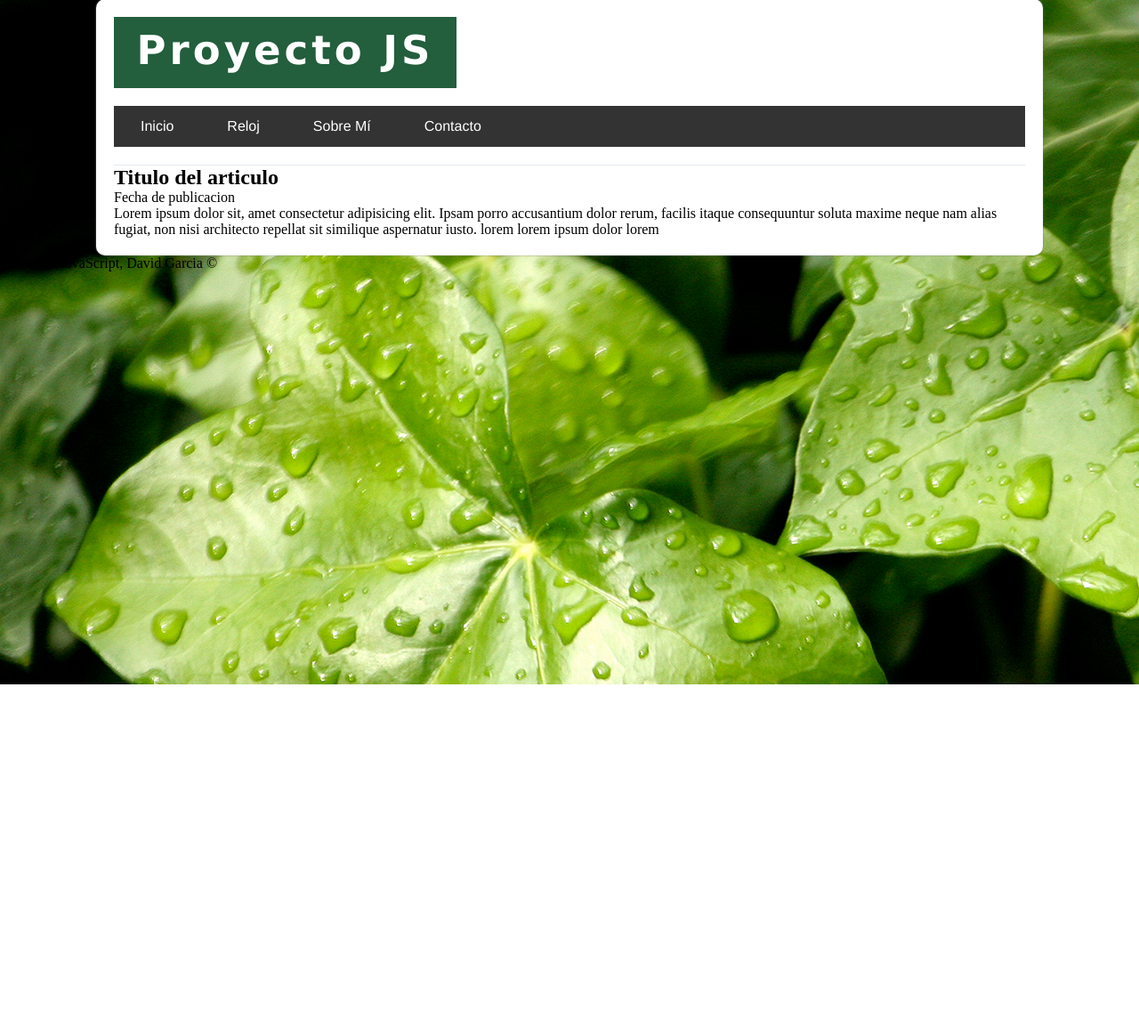
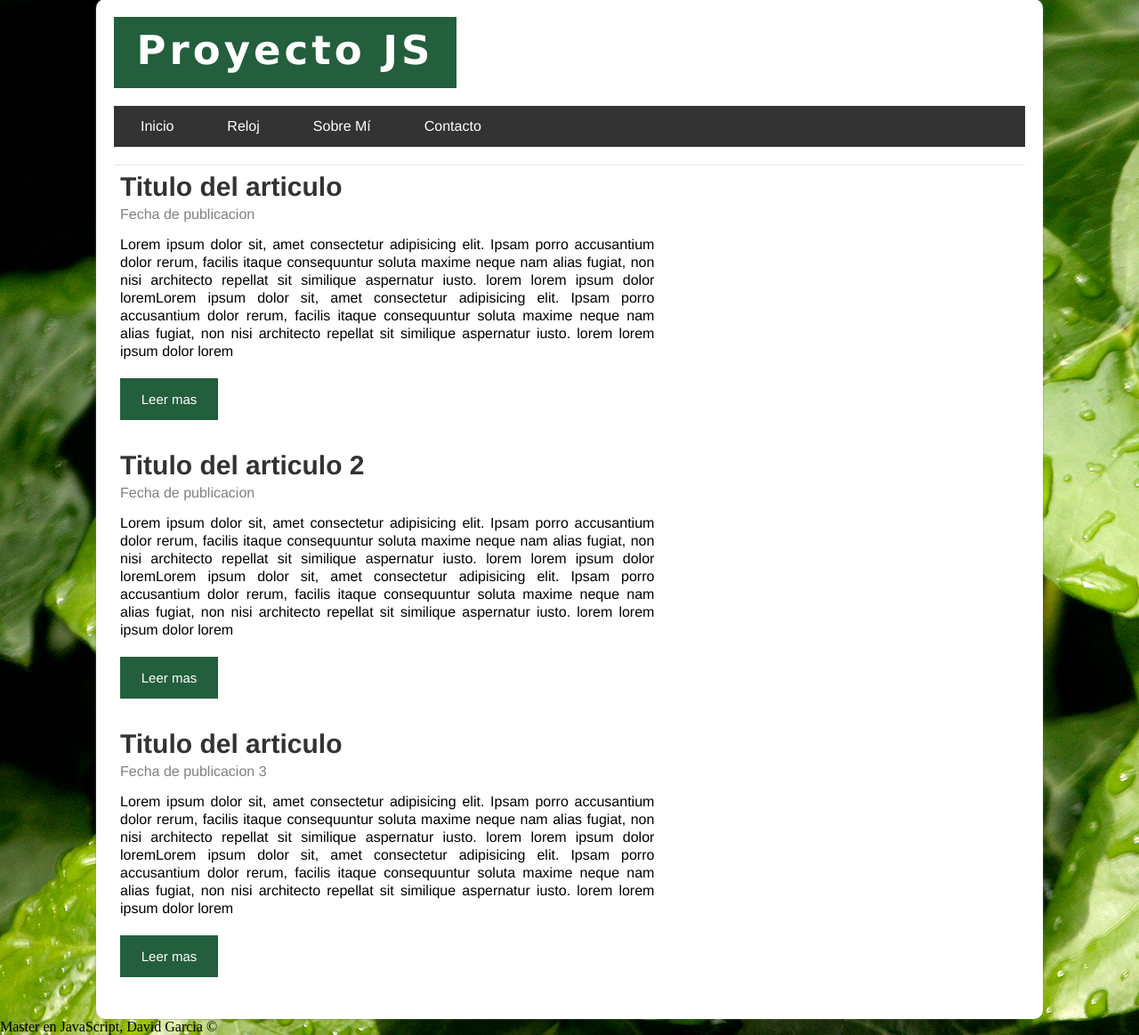
Before and after one commit to deydrums/master-javascript, a web app: file proyecto-js/index.html in a window 1280 px wide. Shown: the part 31-1194 px from the top of the page at 89% size. Before the commit the page ends 800 px from the top, so only its background shows below. Run offline with its HTML, style and script files only (its server is not run), Linux system fonts and the light colour scheme.

Commit message:
Maquetar articulos

```diff
--- a/proyecto-js/css/styles.css
+++ b/proyecto-js/css/styles.css
@@ -93,12 +93,47 @@ body{
     padding-right:30px;
 }
 
+#posts{
+    width:60%;
+    float:left;
+    font-family: Helvetica, Arial, sans-serif;
+}
 
-.nav-logo {
-    font-size: 2.1rem;
-    font-weight: 500;
-    color: #482ff7;
+.post{
+    padding:7px;
 }
+
+.post h2{
+    font-size:30px;
+    color: #333;
+}
+.post .date{
+    display: block;
+    color: gray;
+    margin-top: 5px;
+}
+
+.post p{
+    margin-top:15px;
+    margin-bottom: 20px;
+    line-height: 20px;
+    text-align: justify;
+}
+
+.button-more{
+    font-size:15px;
+    display:block;
+    padding:15px;
+    background:#235E3D;
+    text-decoration: none;
+    margin-top:10px;
+    width: 80px;
+    color: white;
+    text-align: center;
+    margin-bottom: 20px;
+}
+
+
 
 @media only screen and (max-width: 768px) {
     #global{
--- a/proyecto-js/index.html
+++ b/proyecto-js/index.html
@@ -55,17 +55,36 @@
                 <div id="posts">
                     <article class="post">
                         <h2>Titulo del articulo</h2>
-                        <span>Fecha de publicacion</span>
-                        <p>Lorem ipsum dolor sit, amet consectetur adipisicing elit. Ipsam porro accusantium dolor rerum, facilis itaque consequuntur soluta maxime neque nam alias fugiat, non nisi architecto repellat sit similique aspernatur iusto. lorem lorem ipsum dolor lorem</p>
+                        <span class="date">Fecha de publicacion</span>
+                        <p>Lorem ipsum dolor sit, amet consectetur adipisicing elit. Ipsam porro accusantium dolor rerum, facilis itaque consequuntur soluta maxime neque nam alias fugiat, non nisi architecto repellat sit similique aspernatur iusto. lorem lorem ipsum dolor loremLorem ipsum dolor sit, amet consectetur adipisicing elit. Ipsam porro accusantium dolor rerum, facilis itaque consequuntur soluta maxime neque nam alias fugiat, non nisi architecto repellat sit similique aspernatur iusto. lorem lorem ipsum dolor lorem</p>
+
+                        <a href="#" class="button-more">Leer mas</a>
+                    </article>
 
 
+                    <article class="post">
+                        <h2>Titulo del articulo 2</h2>
+                        <span class="date">Fecha de publicacion</span>
+                        <p>Lorem ipsum dolor sit, amet consectetur adipisicing elit. Ipsam porro accusantium dolor rerum, facilis itaque consequuntur soluta maxime neque nam alias fugiat, non nisi architecto repellat sit similique aspernatur iusto. lorem lorem ipsum dolor loremLorem ipsum dolor sit, amet consectetur adipisicing elit. Ipsam porro accusantium dolor rerum, facilis itaque consequuntur soluta maxime neque nam alias fugiat, non nisi architecto repellat sit similique aspernatur iusto. lorem lorem ipsum dolor lorem</p>
+
+                        <a href="#" class="button-more">Leer mas</a>
                     </article>
+
+                    <article class="post">
+                        <h2>Titulo del articulo</h2>
+                        <span class="date">Fecha de publicacion 3</span>
+                        <p>Lorem ipsum dolor sit, amet consectetur adipisicing elit. Ipsam porro accusantium dolor rerum, facilis itaque consequuntur soluta maxime neque nam alias fugiat, non nisi architecto repellat sit similique aspernatur iusto. lorem lorem ipsum dolor loremLorem ipsum dolor sit, amet consectetur adipisicing elit. Ipsam porro accusantium dolor rerum, facilis itaque consequuntur soluta maxime neque nam alias fugiat, non nisi architecto repellat sit similique aspernatur iusto. lorem lorem ipsum dolor lorem</p>
+
+                        <a href="#" class="button-more">Leer mas</a>
+                    </article>
+
+
                 </div>
 
                 <sidebar id="sidebar">
 
                 </sidebar>
-
+                <div class="clearfix"></div>
             </section>
         <!--Contenido end-->
 
```
